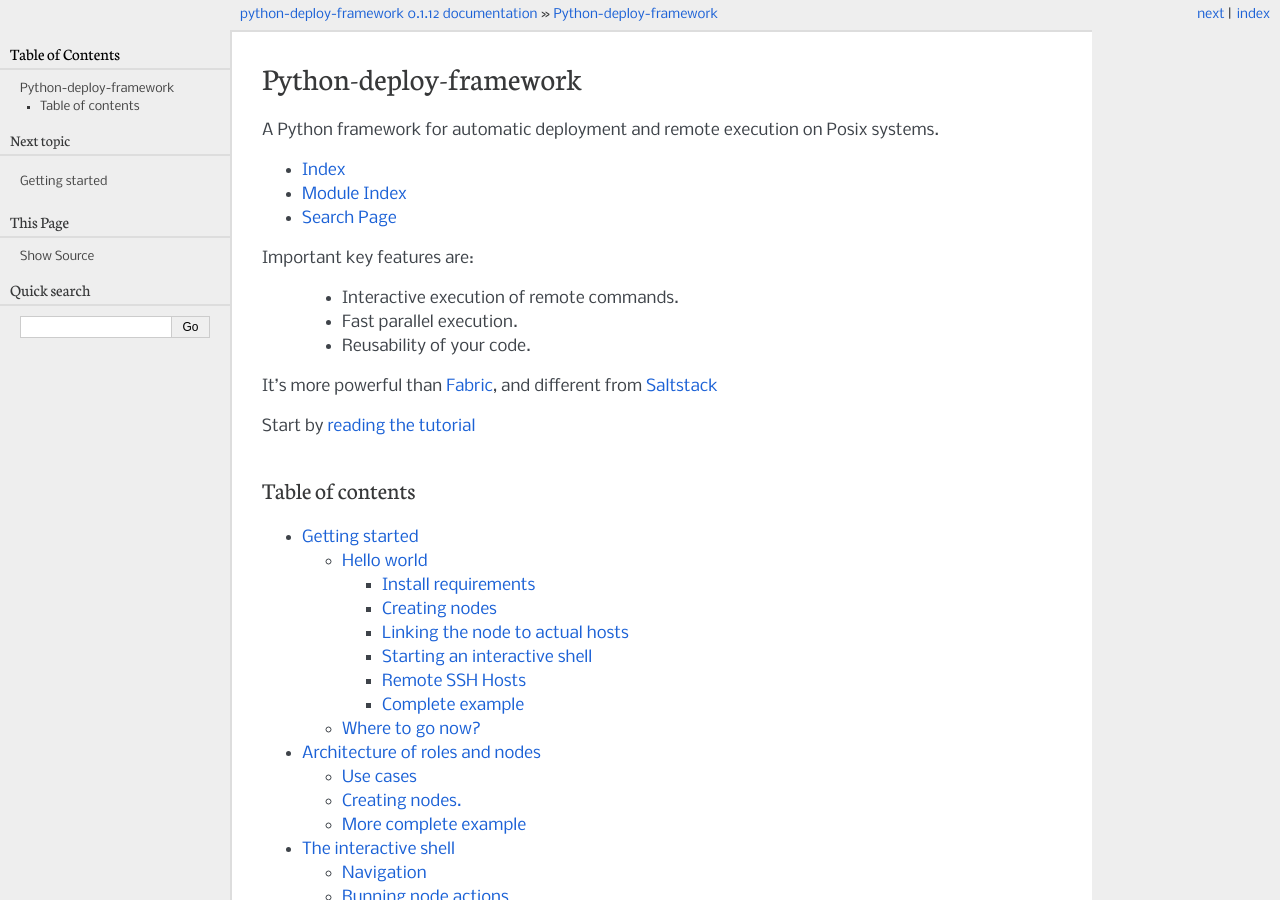
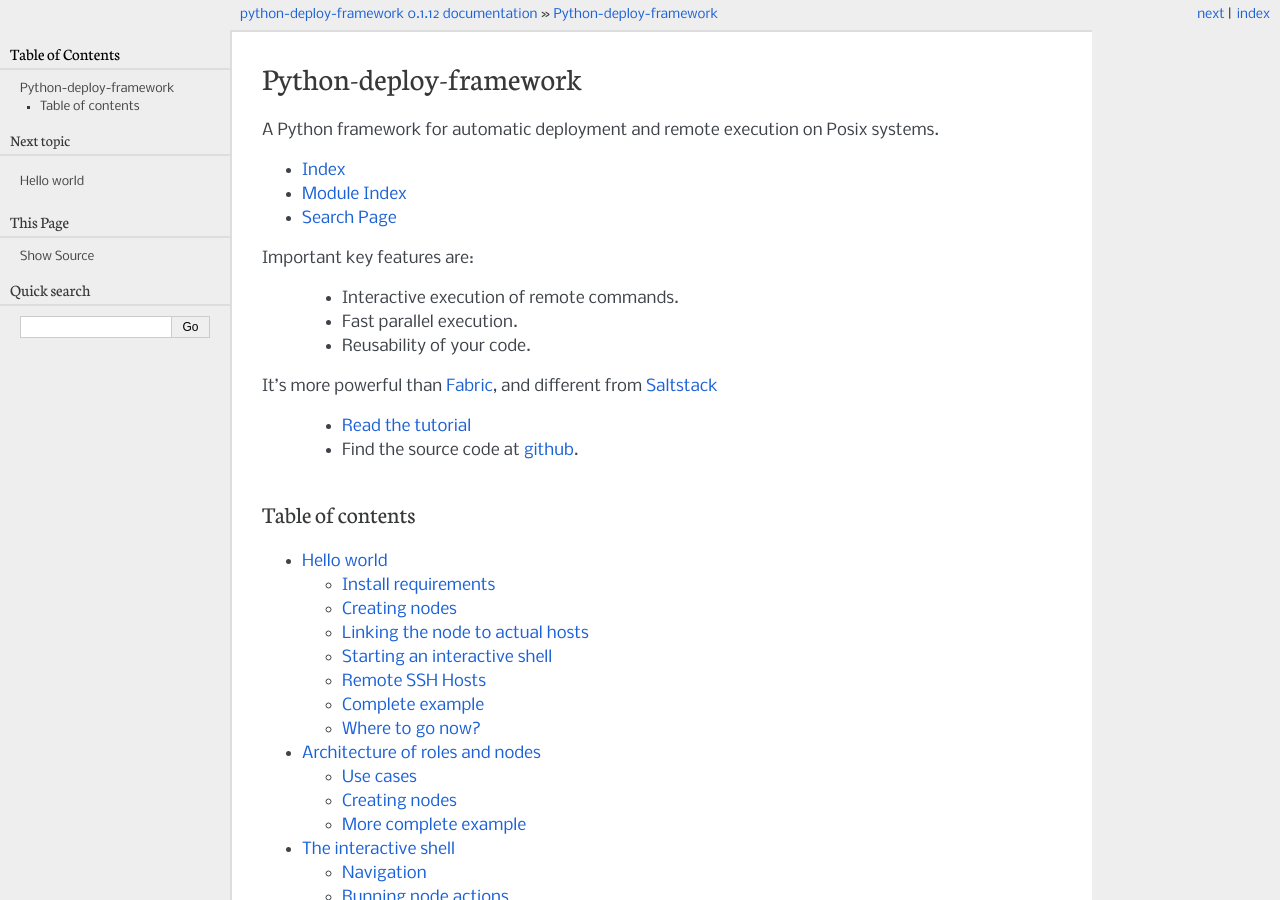
Before and after one commit to jonathanslenders/python-deployer, a Sphinx documentation site: the page built from docs/index.rst, in a window 1280 px wide and 900 px high. Built offline with Sphinx 7.4.7, drawn with Linux system fonts in a browser that asks for light colours.

Commit message:
Documentation structure.

```diff
--- a/docs/index.rst
+++ b/docs/index.rst
@@ -24,7 +24,10 @@
 .. _Fabric: http://docs.fabfile.org/
 .. _Saltstack: http://saltstack.com
 
-Start by :ref:`reading the tutorial <getting-started>`
+ - :ref:`Read the tutorial <getting-started>`
+ - Find the source code at `github`_.
+
+.. _github: https://github.com/jonathanslenders/python-deployer
 
 .. _table-of-contents:
 
--- a/docs/pages/architecture_of_roles_and_nodes.rst
+++ b/docs/pages/architecture_of_roles_and_nodes.rst
@@ -174,8 +174,8 @@
 - slave database
 
 
-Creating nodes.
----------------
+Creating nodes
+--------------
 
 Now we are going to create :class:`Node <deployer.node.Node>` classes. A Node
 is probably the most important class in this framework, because basically all
--- a/docs/pages/getting_started.rst
+++ b/docs/pages/getting_started.rst
@@ -1,18 +1,15 @@
 .. _getting-started:
 
-Getting started
-===============
+Hello world
+===========
 
 In this short tutorial, we'll demonstrate how to create a simple interactive
 shell around one simple deployment command that just prints 'Hello World'. We
 suppose you have already an understanding of the Python language and Python
 packages.
 
-Hello world
------------
-
 Install requirements
-********************
+--------------------
 
 Install the following package.
 
@@ -25,7 +22,7 @@
 
 
 Creating nodes
-**************
+--------------
 
 Now we will create a :class:`deployer.node.Node` to contains the 'Hello world' action.
 Such a ``Node`` class is the start for any deployment component. Paste the
@@ -43,7 +40,7 @@
 command on all the hosts that are known to this Node.
 
 Linking the node to actual hosts
-********************************
+--------------------------------
 
 Now we need to define on which hosts this node should run. Let's use Python
 class inheritance for this. Append the following to your Python file:
@@ -58,7 +55,7 @@
 
 
 Starting an interactive shell
-*****************************
+-----------------------------
 
 One way of execting this code, is by wrapping it in an interactive shell.
 This is the last thing to do: add the following to the bottom of your Python
@@ -79,7 +76,7 @@
 
 
 Remote SSH Hosts
-****************
+----------------
 
 So, in the example we have shown how to run 'Hello world' on your local
 machine. That's fine, but probably we want to execute this on a remote machine
@@ -101,7 +98,7 @@
             host = MyRemoteHost
 
 Complete example
-****************
+----------------
 
 As a final example, we show how we created two instances of ``SayHello``. One
 mapped to your local machine, and one mapped to a remote SSH Host. These two
```
